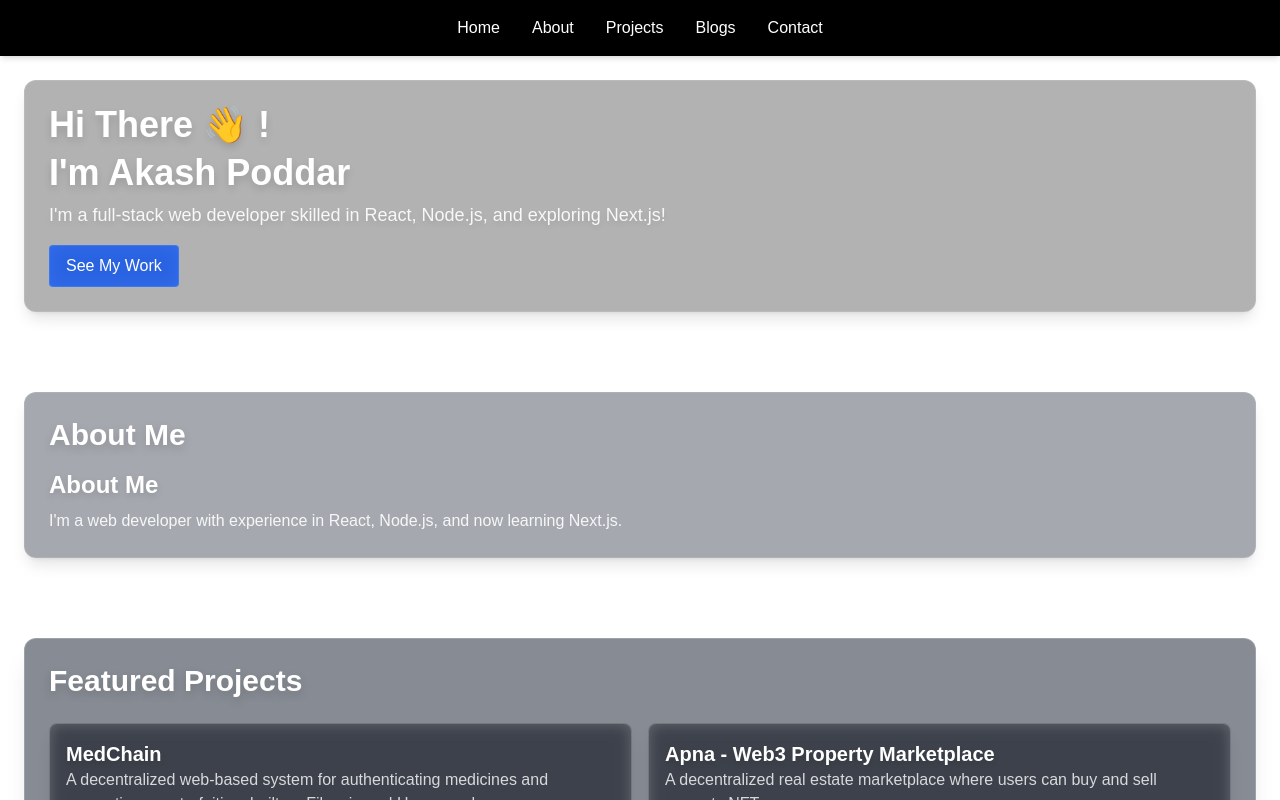
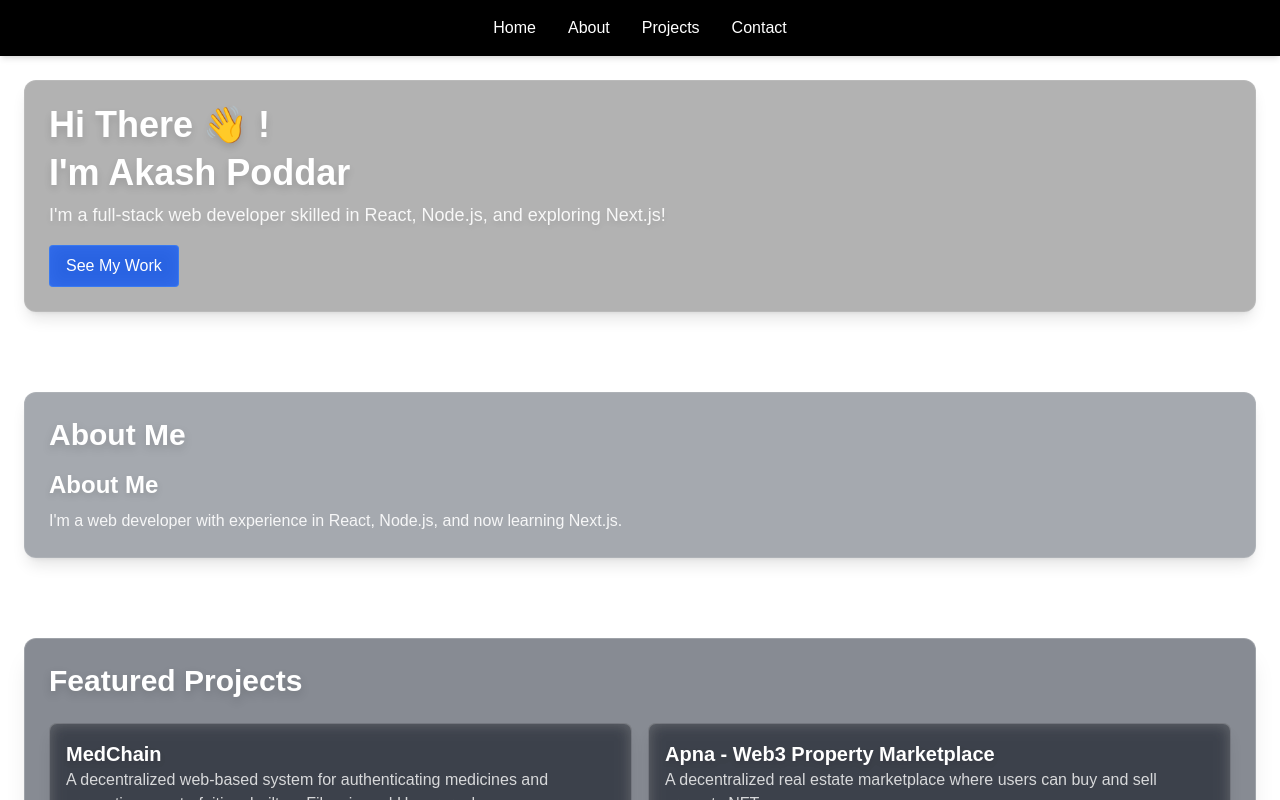
Before and after one commit to akash150149/Portfolio, a Next.js app in the folder myfolio/: page / in a window 1280 px wide. Shown: the top 800 px of the page. Built offline with nearby package versions, Linux system fonts and the light colour scheme.

Commit message:
blog shutdown

```diff
--- a/myfolio/app/layout.js
+++ b/myfolio/app/layout.js
@@ -16,7 +16,7 @@ export default function RootLayout({ children }) {
             <Link href="/" className="hover:text-blue-400 transition">Home</Link>
             <Link href="/about" className="hover:text-blue-400 transition">About</Link>
             <Link href="/projects" className="hover:text-blue-400 transition">Projects</Link>
-            <Link href="/blogs" className="hover:text-blue-400 transition">Blogs</Link>
+            {/* <Link href="/blogs" className="hover:text-blue-400 transition">Blogs</Link> */}
             <Link href="/contact" className="hover:text-blue-400 transition">Contact</Link>
           </nav>
         </header>
```
